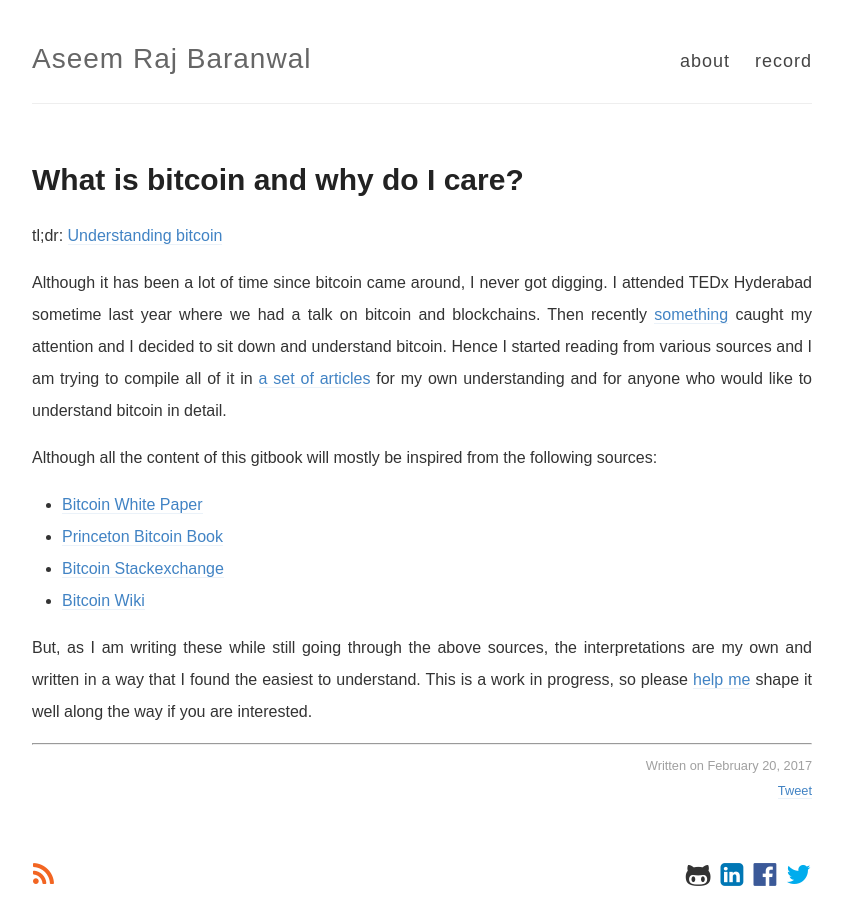
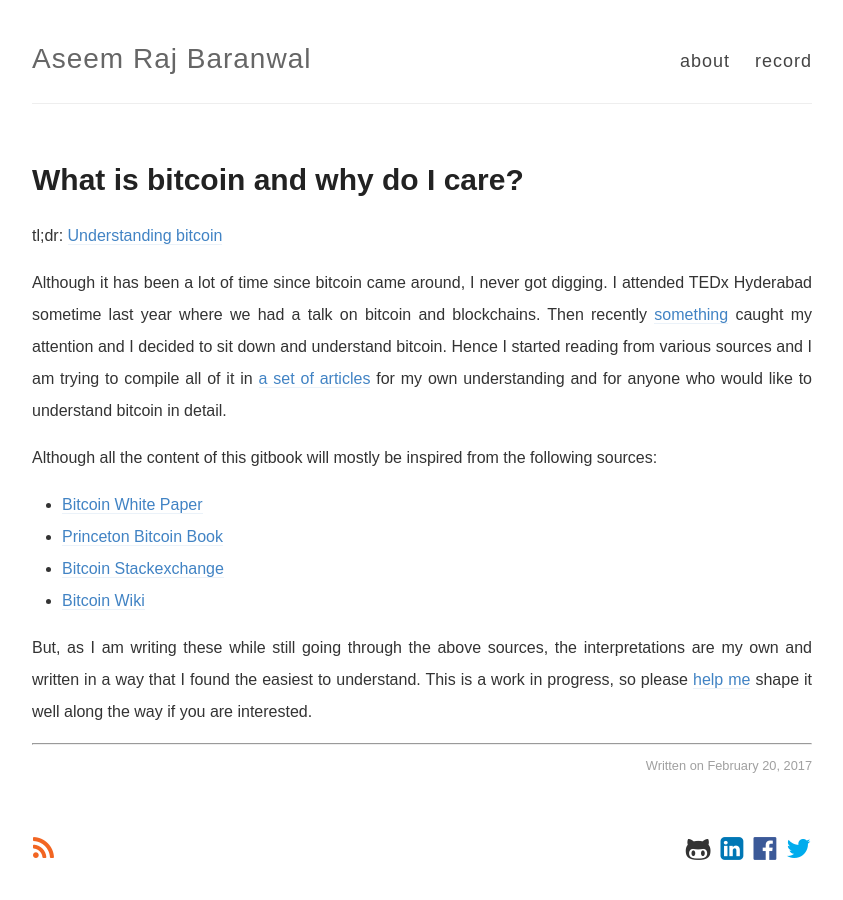
Before and after one commit to aseemrb/aseemrb.github.io, a Jekyll site: the page built from _posts/2017-02-20-bitcoin.md, in a window 1280 px wide. Shown: the whole page, without its empty margins (218-1061 px from the left). Built offline with Jekyll 4.4.1, drawn with Linux system fonts in a browser that asks for light colours; comment, search, counter and statistics services are not loaded.

```diff
--- a/_config.yml
+++ b/_config.yml
@@ -9,7 +9,7 @@ name: Aseem Raj Baranwal
 description: #programmer and tech enthusiast
 
 # URL of your avatar or profile pic (you could use your GitHub profile pic)
-avatar: https://raw.githubusercontent.com/aseemraj/aseemraj.github.io/master/images/banner.png
+avatar:
 
 #
 # Flags below are optional
@@ -25,7 +25,7 @@ footer-links:
   instagram:
   linkedin: aseemrb
   pinterest:
-  rss: rss
+  rss: aseemrb
   twitter: aseemrb
   stackexchange: #users/2775517/aseem-raj-baranwal
   lastfm: #aseemraj
@@ -35,7 +35,7 @@ footer-links:
 
 # Enter your Disqus shortname (not your username) to enable commenting on posts
 # You can find your shortname on the Settings page of your Disqus account
-disqus: #aseemraj
+disqus: blog-kxjh7xwhmq
 
 # Enter your Google Analytics web tracking code (e.g. UA-2110908-2) to activate tracking
 google_analytics:
@@ -71,7 +71,7 @@ kramdown:
 
 # Set the Sass partials directory, as we're using @imports
 sass:
-  style: :expanded # You might prefer to minify using :compressed
+  style: :compressed # You might prefer to minify using :compressed
 
 # Use the following plug-ins
 plugins:
--- a/_layouts/mathpost.html
+++ b/_layouts/mathpost.html
@@ -12,10 +12,6 @@ layout: default
   <div class="date">
     Written on {{ page.date | date: "%B %e, %Y" }}
   </div>
-  <div class="date">
-    <a href="https://twitter.com/share" class="twitter-share-button" data-via="aseemrb" data-show-count="true">Tweet</a>
-  </div>
-  <script async src="//platform.twitter.com/widgets.js" charset="utf-8"></script>
 
   {% include disqus.html %}
 </article>
--- a/_layouts/post.html
+++ b/_layouts/post.html
@@ -11,10 +11,6 @@ layout: default
   <div class="date">
     Written on {{ page.date | date: "%B %e, %Y" }}
   </div>
-  <div class="date">
-    <a href="https://twitter.com/share" class="twitter-share-button" data-via="aseemrb" data-show-count="true">Tweet</a>
-  </div>
-  <script async src="//platform.twitter.com/widgets.js" charset="utf-8"></script>
 
   {% include disqus.html %}
 </article>
```
Also changed, not shown: favicon.ico, images/banner.png (deleted).
